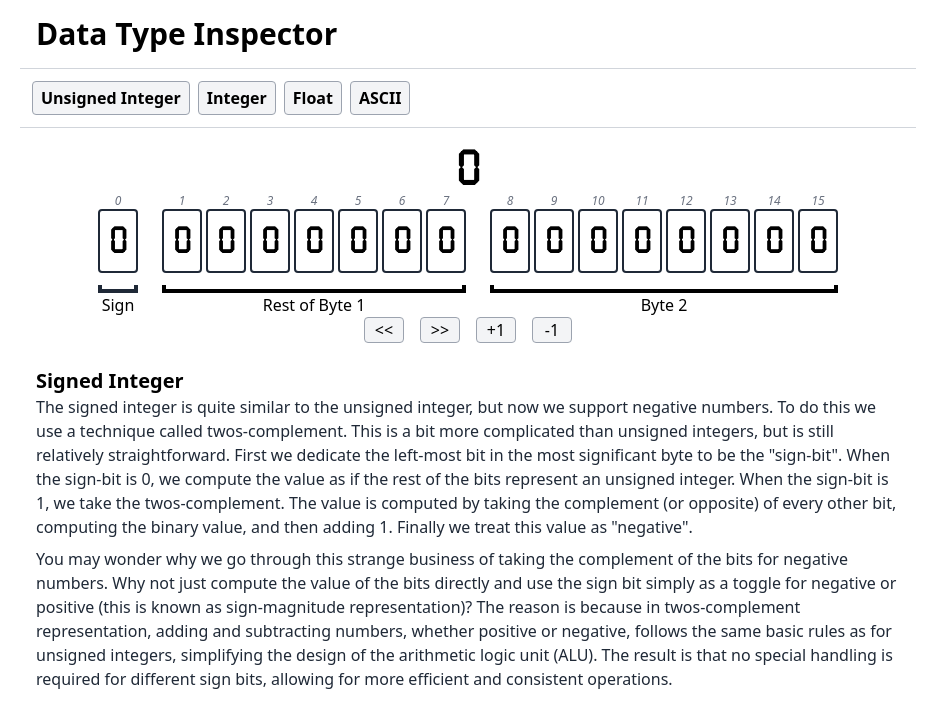
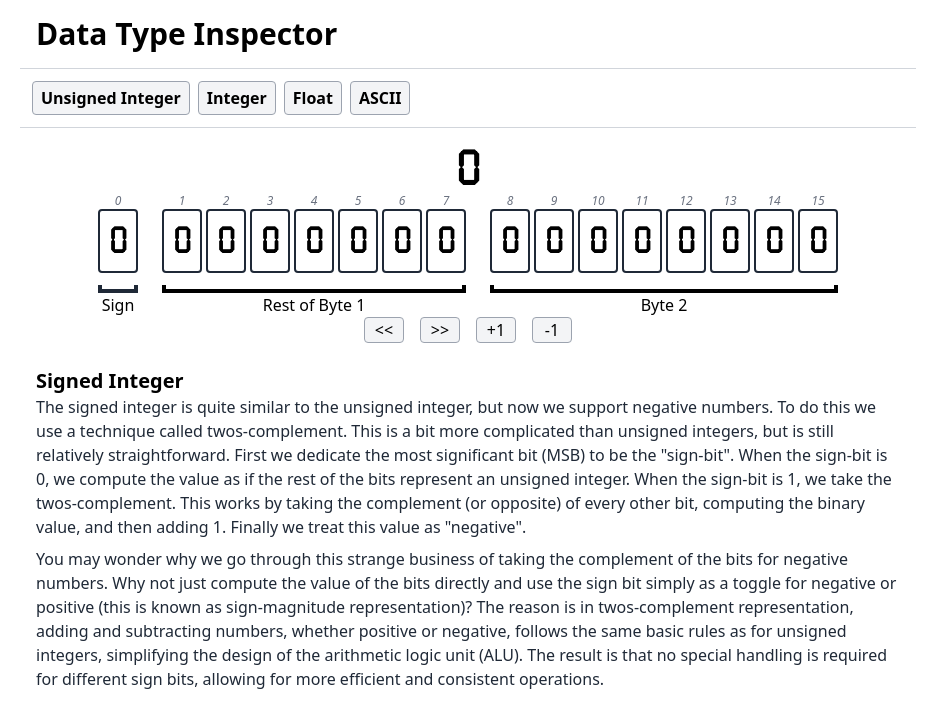
Before and after one commit to lukedigiovanna/data-type-inspector, a React (Create React App) app: page / in a window 1280 px wide. Both pictures are taken after a click on the button "Integer". Shown: the top 728 px of the page, without its empty margins (172-1098 px from the left). Built offline with nearby package versions, Linux system fonts and the light colour scheme.

Commit message:
Update descriptions

```diff
--- a/package.json
+++ b/package.json
@@ -13,6 +13,7 @@
     "@types/react-dom": "^18.3.0",
     "react": "^18.3.1",
     "react-dom": "^18.3.1",
+    "react-router-dom": "^6.26.1",
     "react-scripts": "5.0.1",
     "typescript": "^4.9.5",
     "web-vitals": "^2.1.4"
--- a/src/views/FloatView.tsx
+++ b/src/views/FloatView.tsx
@@ -178,6 +178,8 @@ const FloatView = () => {
                     is usually assumed to have an implicit leading bit (1) before
                     the binary point, which is not stored explicitly but is understood
                     to be there. In subnormal form, the implicit leading bit is a 0.
+                    The value is then computed as the sign times 2<sup>exponent</sup>
+                    times the mantissa.
                 </p>
             </div>
         </div>
--- a/src/views/IntegerView.tsx
+++ b/src/views/IntegerView.tsx
@@ -141,11 +141,11 @@ const IntegerView = () => {
                     but now we support negative numbers. To do this we use a
                     technique called twos-complement. This is a bit more
                     complicated than unsigned integers, but is still relatively
-                    straightforward. First we dedicate the left-most bit in the
-                    most significant byte to be the "sign-bit". When the sign-bit
+                    straightforward. First we dedicate the most significant bit (MSB)
+                    to be the "sign-bit". When the sign-bit
                     is 0, we compute the value as if the rest of the bits
                     represent an unsigned integer. When the sign-bit is 1, we
-                    take the twos-complement. The value is computed
+                    take the twos-complement. This works
                     by taking the complement (or opposite) of every other bit,
                     computing the binary value, and then adding 1.
                     Finally we treat this value as "negative".
@@ -156,7 +156,7 @@ const IntegerView = () => {
                     Why not just compute the value of the bits directly and use
                     the sign bit simply as a toggle for negative or positive
                     (this is known as sign-magnitude representation)?
-                    The reason is because in twos-complement representation,
+                    The reason is in twos-complement representation,
                     adding and subtracting numbers, whether positive or negative,
                     follows the same basic rules as for unsigned integers,
                     simplifying the design of the arithmetic logic unit (ALU).
```
Also changed, not shown: 1 other file (tests, documents, lock files or other folders).
